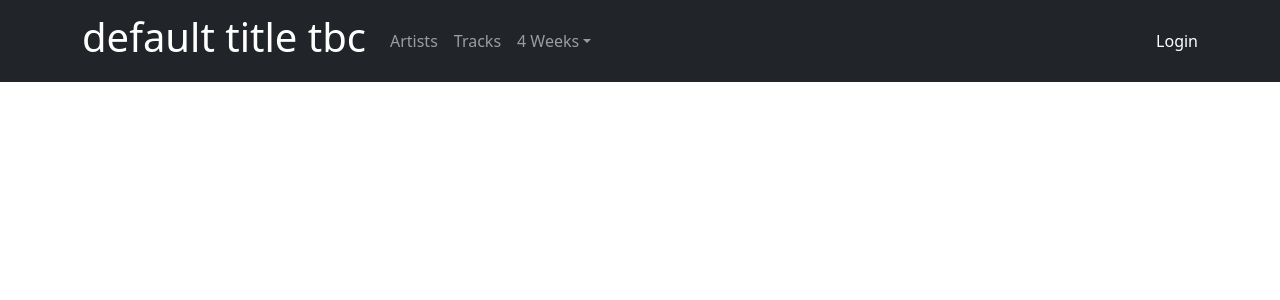
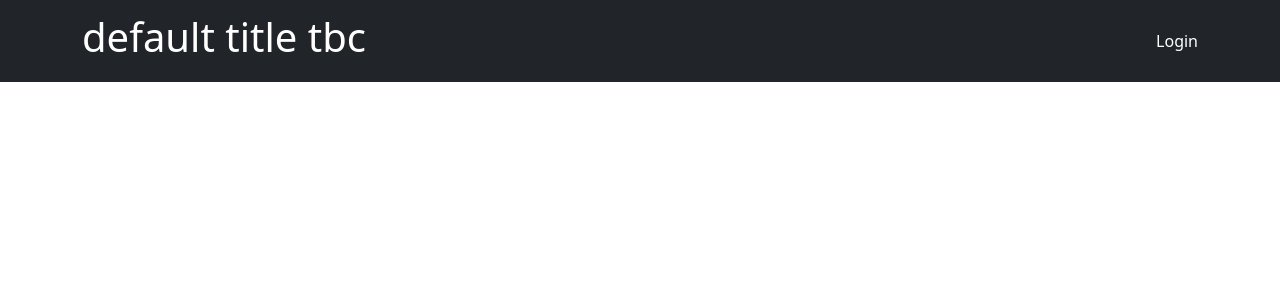
Before and after one commit to hester-g/head-teacher-grabs-shelves, a React (Vite) app: page / in a window 1280 px wide. Shown: the top 300 px of the page. Built offline with nearby package versions, Linux system fonts and the light colour scheme.

Commit message:
Only show nav stuff if logged in

```diff
--- a/src/CustomNav.js
+++ b/src/CustomNav.js
@@ -3,6 +3,7 @@ import Navbar from 'react-bootstrap/Navbar';
 import { Auth } from './Auth'
 import Nav from 'react-bootstrap/Nav'
 import { useLocation } from 'react-router-dom';
+import { useLogin } from './login-context'
 
 const locationMap = {
   tracks: 'head teacher grabs shelves for courses [6]',
@@ -13,11 +14,14 @@ const locationMap = {
 export function CustomNav ({ children }) {
   const location = useLocation();
   const locationName = location.pathname === '/' ? 'default' : location.pathname.replace(/\//g, '')
+
+  const { loggedIn } = useLogin()
+
   return <Navbar bg="dark" variant="dark" expand="lg" sticky="top">
     <Container>
     <Navbar.Brand href="#"><h1>{locationMap[locationName]}</h1></Navbar.Brand>
     <Nav>
-      {children}
+      {loggedIn && children}
     </Nav>
     <Navbar.Collapse className="justify-content-end">
       <Navbar.Text>
```
